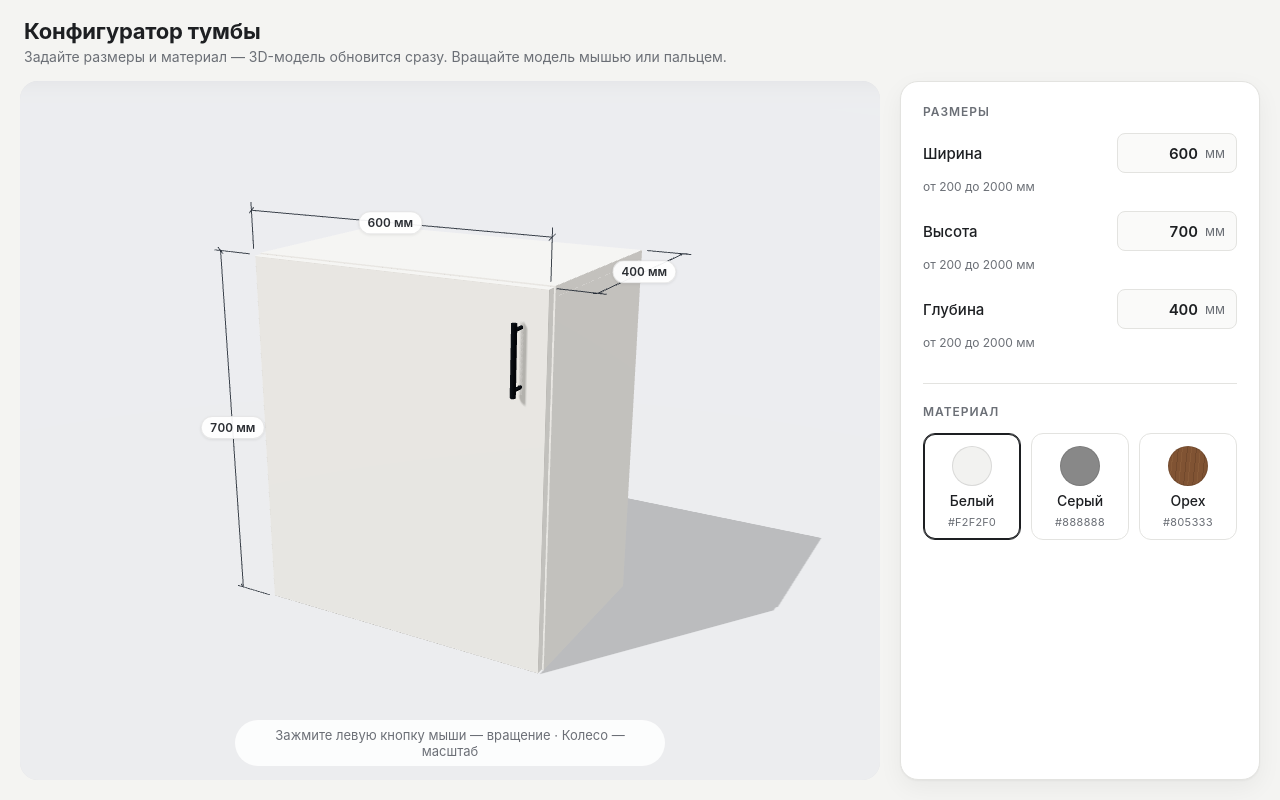
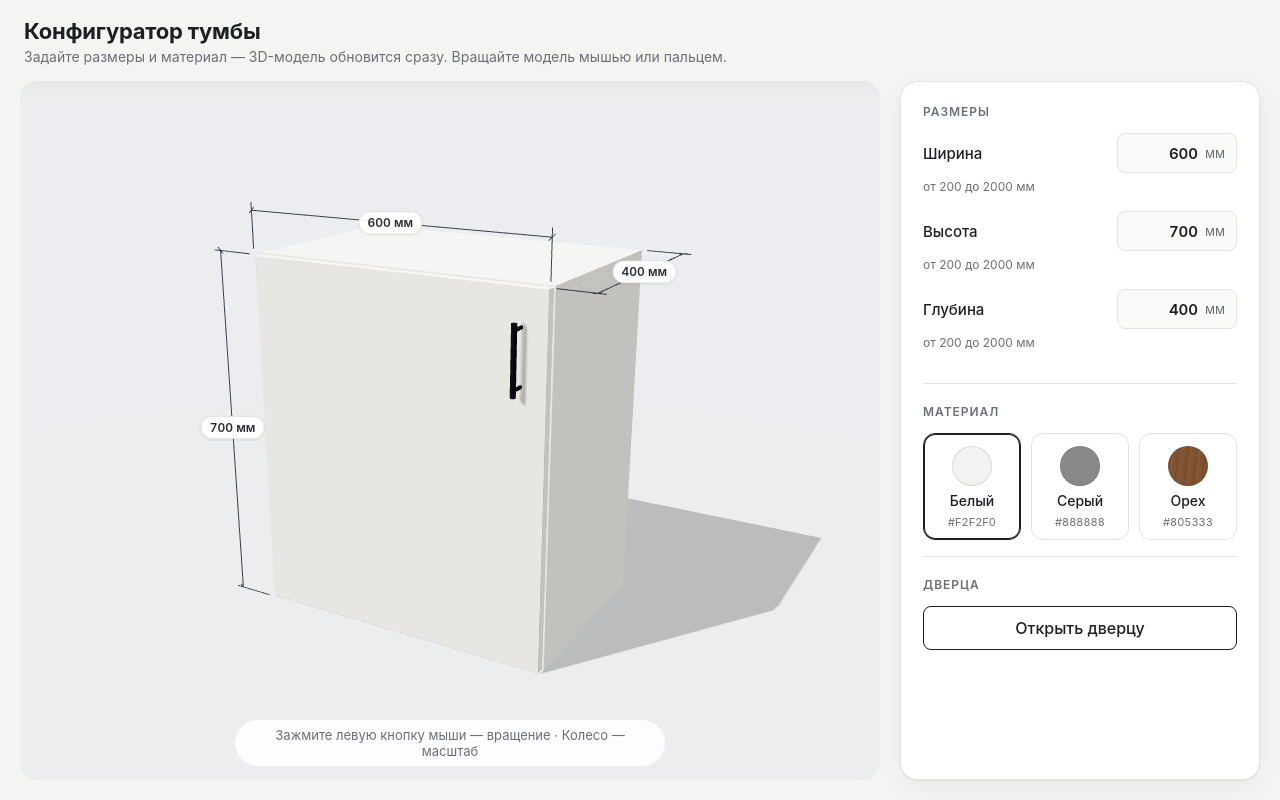
Before and after one commit to kbdnalan/3dconfigurator, a React (Vite) app: page / in a window 1280 px wide. Built offline with nearby package versions, Linux system fonts and the light colour scheme.

Commit message:
Открывание дверцы

```diff
--- a/src/App.jsx
+++ b/src/App.jsx
@@ -5,17 +5,22 @@ import ControlPanel from './components/ControlPanel.jsx';
 
 /**
  * Корневой компонент. Здесь хранится всё состояние конфигуратора:
- * размеры (мм) и выбранный материал. Дочерние компоненты получают их через props.
+ * размеры (мм), выбранный материал и положение дверцы.
+ * Дочерние компоненты получают их через props.
  */
 export default function App() {
   const [dimensions, setDimensions] = useState(DEFAULT_DIMENSIONS);
   const [materialKey, setMaterialKey] = useState(DEFAULT_MATERIAL);
+  const [doorOpen, setDoorOpen] = useState(false);
 
   // Меняем один размер. Если значение не изменилось — возвращаем
   // старый объект, и React не делает лишнюю перерисовку
   const handleDimensionChange = useCallback((key, value) => {
     setDimensions((prev) => (prev[key] === value ? prev : { ...prev, [key]: value }));
   }, []);
+
+  // Переключаем дверцу: была открыта — закрываем, и наоборот
+  const handleDoorToggle = useCallback(() => setDoorOpen((open) => !open), []);
 
   return (
     <div className="app">
@@ -29,15 +34,21 @@ export default function App() {
 
       <main className="app-main">
         <section className="viewer-section" aria-label="3D-модель тумбы">
-          <Viewer3D dimensions={dimensions} materialKey={materialKey} />
+          <Viewer3D
+            dimensions={dimensions}
+            materialKey={materialKey}
+            doorOpen={doorOpen}
+          />
         </section>
 
         <aside className="panel" aria-label="Параметры тумбы">
           <ControlPanel
             dimensions={dimensions}
             materialKey={materialKey}
+            doorOpen={doorOpen}
             onDimensionChange={handleDimensionChange}
             onMaterialChange={setMaterialKey}
+            onDoorToggle={handleDoorToggle}
           />
         </aside>
       </main>
--- a/src/components/ControlPanel.jsx
+++ b/src/components/ControlPanel.jsx
@@ -6,8 +6,10 @@ import MaterialPicker from './MaterialPicker.jsx';
 export default function ControlPanel({
   dimensions,
   materialKey,
+  doorOpen,
   onDimensionChange,
   onMaterialChange,
+  onDoorToggle,
 }) {
   return (
     <div className="panel-inner">
@@ -32,6 +34,20 @@ export default function ControlPanel({
         </h2>
         <MaterialPicker value={materialKey} onChange={onMaterialChange} />
       </section>
+
+      <section className="panel-section" aria-labelledby="door-title">
+        <h2 id="door-title" className="panel-title">
+          Дверца
+        </h2>
+        <button
+          type="button"
+          className="door-button"
+          aria-pressed={doorOpen}
+          onClick={onDoorToggle}
+        >
+          {doorOpen ? 'Закрыть дверцу' : 'Открыть дверцу'}
+        </button>
+      </section>
     </div>
   );
 }
--- a/src/components/Viewer3D.jsx
+++ b/src/components/Viewer3D.jsx
@@ -6,7 +6,7 @@ import { SceneManager } from '../three/SceneManager.js';
  * React рендерит пустой <div ref={containerRef}> и больше его не трогает,
  * а Three.js сам добавляет туда <canvas> — так они не конфликтуют за DOM.
  */
-export default function Viewer3D({ dimensions, materialKey }) {
+export default function Viewer3D({ dimensions, materialKey, doorOpen }) {
   const containerRef = useRef(null);
   const managerRef = useRef(null);
   const [webglError, setWebglError] = useState(false);
@@ -42,6 +42,11 @@ export default function Viewer3D({ dimensions, materialKey }) {
     managerRef.current?.setMaterial(materialKey);
   }, [materialKey]);
 
+  // 4. Открываем или закрываем дверцу (анимацию делает SceneManager).
+  useEffect(() => {
+    managerRef.current?.setDoorOpen(doorOpen);
+  }, [doorOpen]);
+
   return (
     <div className="viewer">
       <div ref={containerRef} className="viewer-canvas" />
--- a/src/index.css
+++ b/src/index.css
@@ -306,6 +306,30 @@ input {
   border-color: #c9c9c5;
 }
 
+.door-button {
+  width: 100%;
+  height: 44px;
+  border: 1px solid var(--accent);
+  border-radius: var(--radius-sm);
+  background: var(--surface);
+  font-weight: 500;
+  cursor: pointer;
+  transition:
+    background 0.15s ease,
+    color 0.15s ease;
+}
+
+.door-button:hover {
+  background: #f4f4f2;
+}
+
+/* Дверца открыта — кнопка «нажата» */
+.door-button[aria-pressed='true'] {
+  background: var(--accent);
+  color: #ffffff;
+}
+
+.door-button:focus-visible,
 .material:focus-visible {
   outline: 2px solid var(--accent);
   outline-offset: 2px;
--- a/src/three/SceneManager.js
+++ b/src/three/SceneManager.js
@@ -11,6 +11,8 @@ const DEFAULT_VIEW_DIRECTION = new THREE.Vector3(0.9, 0.62, 1.55).normalize();
 // Основной свет падает слева-спереди-сверху: правый бок чуть темнее — появляется объём
 const LIGHT_DIRECTION = new THREE.Vector3(-0.6, 1.35, 0.9).normalize();
 const DIMENSION_MARGIN = 0.16; // запас вокруг тумбы под размерные линии и подписи, м
+const DOOR_OPEN_ANGLE = THREE.MathUtils.degToRad(100); // насколько открывается дверца
+const DOOR_DURATION = 600; // длительность открывания, мс
 
 /** Освобождает память видеокарты: геометрии объекта и удаляет HTML-подписи. */
 function disposeObject(object) {
@@ -35,6 +37,11 @@ export class SceneManager {
     this.cabinet = null;
     this.dimensionLines = null;
     this.hasCameraView = false;
+    // Состояние дверцы: 0 — закрыта, 1 — открыта. progress плавно идёт к target.
+    this.doorTarget = 0;
+    this.doorProgress = 0;
+    this.doorAngle = 0; // текущий угол открывания, радианы
+    this.lastFrameTime = null;
 
     this.initRenderer();
     this.initScene();
@@ -144,6 +151,7 @@ export class SceneManager {
     this.cabinet = createCabinet(this.dimensions, this.materials, this.materialKey);
     this.dimensionLines = createDimensions(this.dimensions, this.materials.dimensionLine);
     this.scene.add(this.cabinet, this.dimensionLines);
+    this.applyDoorAngle(); // новая тумба сохраняет текущее положение дверцы
 
     this.updateShadowCamera();
     this.fitCamera();
@@ -161,6 +169,48 @@ export class SceneManager {
       });
     }
     this.requestRender();
+  }
+
+  /** Открывает или закрывает дверцу с плавной анимацией. */
+  setDoorOpen(isOpen) {
+    if (this.disposed) return;
+    this.doorTarget = isOpen ? 1 : 0;
+    this.requestRender();
+  }
+
+  // ---------- Дверца ----------
+
+  /**
+   * Сдвигает doorProgress к doorTarget пропорционально прошедшему времени.
+   * Возвращает true, если дверца ещё в движении (нужен следующий кадр).
+   */
+  updateDoor(now) {
+    if (this.doorProgress === this.doorTarget) return false;
+
+    // Время с прошлого кадра: анимация идёт с одной скоростью при любой частоте экрана
+    const delta = this.lastFrameTime === null ? 16 : now - this.lastFrameTime;
+    const step = delta / DOOR_DURATION;
+    this.doorProgress =
+      this.doorTarget > this.doorProgress
+        ? Math.min(this.doorTarget, this.doorProgress + step)
+        : Math.max(this.doorTarget, this.doorProgress - step);
+
+    this.applyDoorAngle();
+    // Если открывающаяся дверца выходит за кадр — камера плавно отъезжает
+    this.fitCamera({ onlyIfCut: true });
+    return this.doorProgress !== this.doorTarget;
+  }
+
+  /** Поворачивает шарнир дверцы в соответствии с doorProgress. */
+  applyDoorAngle() {
+    const pivot = this.cabinet?.userData.doorPivot;
+    if (!pivot) return;
+    const t = this.doorProgress;
+    // Плавный старт и плавная остановка (smoothstep) вместо равномерного движения
+    const eased = t * t * (3 - 2 * t);
+    this.doorAngle = eased * DOOR_OPEN_ANGLE;
+    // Минус — правый край дверцы уходит вперёд, к зрителю (петли слева)
+    pivot.rotation.y = -this.doorAngle;
   }
 
   // ---------- Камера, свет, размер ----------
@@ -187,22 +237,35 @@ export class SceneManager {
     const tanV = Math.tan(THREE.MathUtils.degToRad(this.camera.fov) / 2);
     const tanH = tanV * this.camera.aspect;
 
-    // Для каждого из 8 углов габарита (с запасом под размерные линии) считаем,
-    // как далеко должна стоять камера, чтобы угол попал в кадр по ширине и по высоте
-    let distance = 0;
-    const corner = new THREE.Vector3();
+    // Точки, которые должны попасть в кадр: 8 углов габарита (с запасом под размеры)
+    const points = [];
     for (const x of [-W / 2 - m, W / 2 + m]) {
       for (const y of [0, H + m]) {
         for (const z of [-D / 2 - m, D / 2 + m]) {
-          corner.set(x, y, z).sub(target);
-          const depth = corner.dot(direction); // насколько угол ближе к камере, чем цель
-          distance = Math.max(
-            distance,
-            depth + Math.abs(corner.dot(right)) / tanH,
-            depth + Math.abs(corner.dot(up)) / tanV,
-          );
+          points.push(new THREE.Vector3(x, y, z));
         }
       }
+    }
+
+    // Если дверца открыта — добавляем её дальний край (петля слева спереди,
+    // край описывает дугу радиусом ≈ ширине тумбы)
+    if (this.doorAngle > 0) {
+      const edgeX = -W / 2 + W * Math.cos(this.doorAngle) - 0.05;
+      const edgeZ = D / 2 + W * Math.sin(this.doorAngle) + 0.05;
+      points.push(new THREE.Vector3(edgeX, 0, edgeZ), new THREE.Vector3(edgeX, H, edgeZ));
+    }
+
+    // Для каждой точки считаем, как далеко должна стоять камера,
+    // чтобы точка попала в кадр по ширине и по высоте; берём максимум
+    let distance = 0;
+    for (const point of points) {
+      const offset = point.sub(target);
+      const depth = offset.dot(direction); // насколько точка ближе к камере, чем цель
+      distance = Math.max(
+        distance,
+        depth + Math.abs(offset.dot(right)) / tanH,
+        depth + Math.abs(offset.dot(up)) / tanV,
+      );
     }
     return { radius, distance: distance * 1.08 }; // 8% — поля вокруг модели
   }
@@ -241,7 +304,8 @@ export class SceneManager {
   /** Подгоняет область, в которой считаются тени, под размер тумбы. */
   updateShadowCamera() {
     const { W, H, D } = this.getSize();
-    const extent = Math.max(W, D) / 2 + H + 0.3; // тень может быть длиннее самой тумбы
+    // Тень может быть длиннее самой тумбы, а открытая дверца выступает вперёд на свою ширину
+    const extent = Math.max(W, D) + H + 0.3;
     const lightDistance = Math.max(W, H, D) * 2 + 3;
 
     this.keyLight.target.position.set(0, 0, 0);
@@ -284,13 +348,20 @@ export class SceneManager {
     this.frameId = requestAnimationFrame(this.renderFrame);
   };
 
-  renderFrame = () => {
+  // now — время кадра в мс, его передаёт requestAnimationFrame
+  renderFrame = (now) => {
     this.frameId = null;
+    const doorMoving = this.updateDoor(now);
+    this.lastFrameTime = doorMoving ? now : null;
+
     // Пока камера «доезжает» по инерции (damping), update() вызывает событие 'change',
     // которое запросит следующий кадр. Когда движение затухнет — кадры прекратятся.
     this.controls.update();
     this.renderer.render(this.scene, this.camera);
     this.labelRenderer.render(this.scene, this.camera);
+
+    // Дверца ещё движется — нужен следующий кадр
+    if (doorMoving) this.requestRender();
   };
 
   // ---------- Очистка ----------
```
Also changed, not shown: src/three/createCabinet.js (+16 -3 lines).
